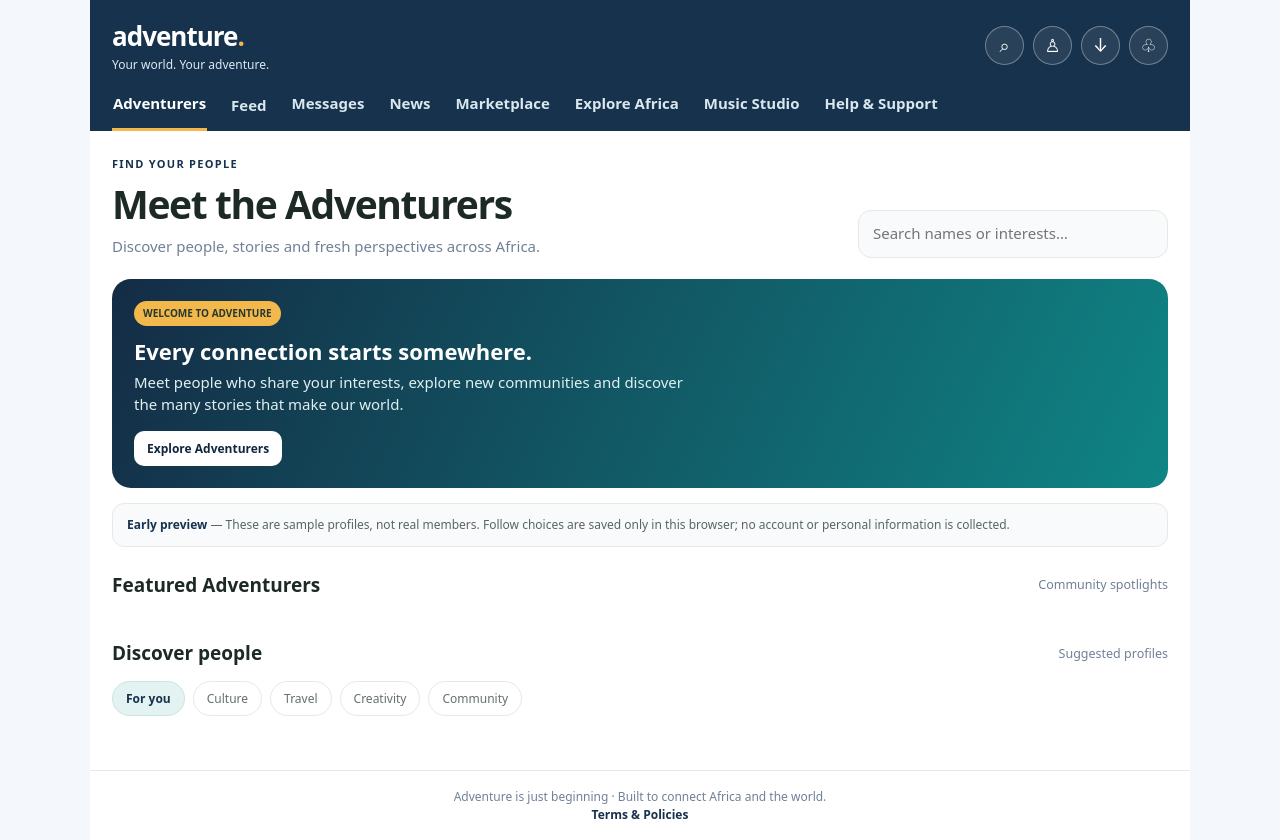
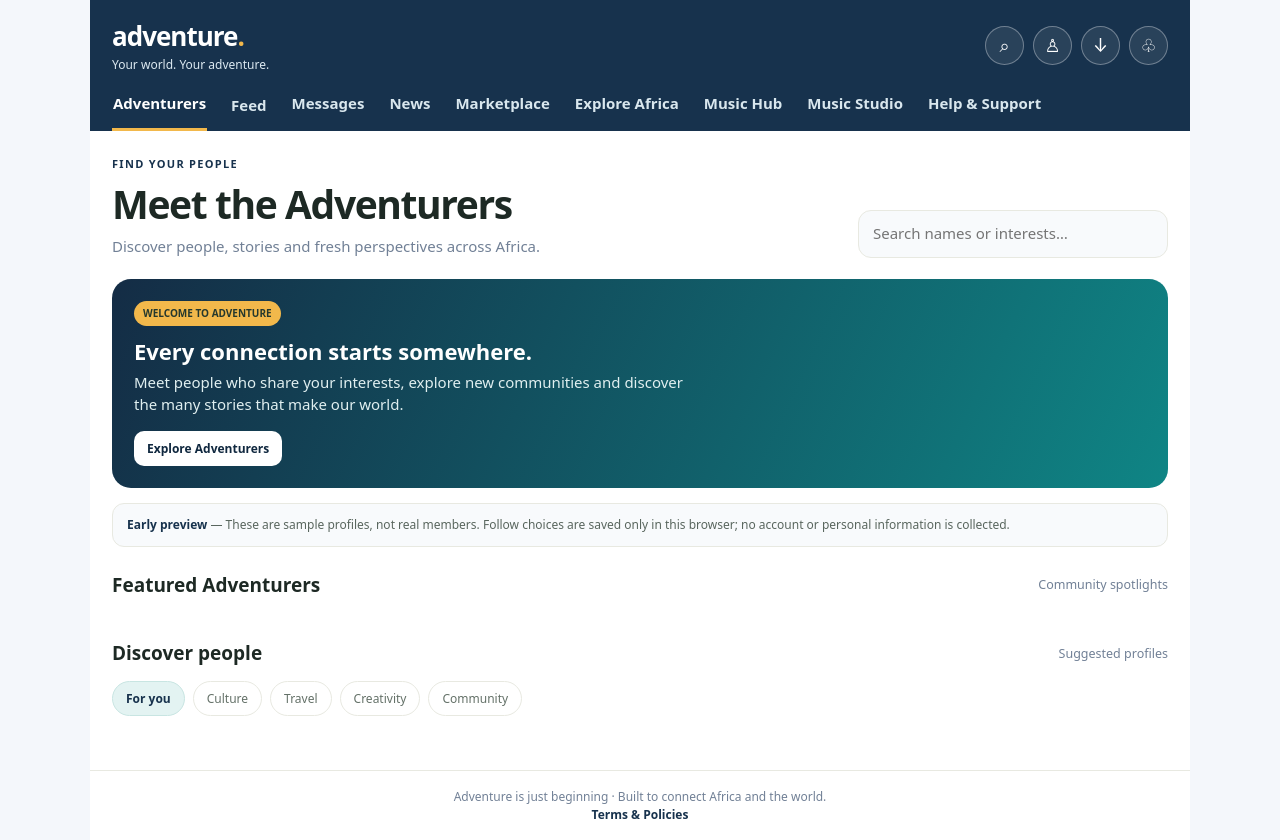
Before and after one commit to iyenagbegodswillgodswill-debug/-adventure-social, a plain HTML site: page index.html in a window 1280 px wide. Drawn offline with Linux system fonts and the light colour scheme; a script that the page names is missing.

Commit message:
Add Music Hub and separate Studio navigation

```diff
--- a/index.html
+++ b/index.html
@@ -23,7 +23,7 @@ footer{border-top:1px solid var(--line);padding:17px;text-align:center;color:var
 </style></head>
 <body><a class="skip-link" href="#main">Skip to content</a><div class="app">
 <header><div class="top"><div><div class="brand">adventure<span>.</span></div><div class="tag">Your world. Your adventure.</div></div><div class="actions"><button class="icon" aria-label="Search" onclick="document.querySelector('#search').focus()">⌕</button><a class="icon" href="./account.html" aria-label="Member sign in" title="Member sign in" style="display:grid;place-items:center;text-decoration:none">♙</a><button class="icon" id="install-app" aria-label="Install Adventure" title="Install Adventure">↓</button><a class="icon" href="./notifications.html" aria-label="Notifications" title="Notifications" style="display:grid;place-items:center;text-decoration:none">♧</a></div></div>
-<nav aria-label="Main navigation"><button class="active" aria-current="page" data-page="directory">Adventurers</button><button type="button" data-page="feed">Feed</button><a class="nav-link" href="./messages.html">Messages</a><a class="nav-link" href="./news.html">News</a><a class="nav-link" href="./marketplace.html">Marketplace</a><a class="nav-link" href="./discover.html">Explore Africa</a><a class="nav-link" href="./music.html">Music Studio</a><a class="nav-link" href="./support.html">Help &amp; Support</a></nav></header>
+<nav aria-label="Main navigation"><button class="active" aria-current="page" data-page="directory">Adventurers</button><button type="button" data-page="feed">Feed</button><a class="nav-link" href="./messages.html">Messages</a><a class="nav-link" href="./news.html">News</a><a class="nav-link" href="./marketplace.html">Marketplace</a><a class="nav-link" href="./discover.html">Explore Africa</a><a class="nav-link" href="./music.html">Music Hub</a><a class="nav-link" href="./studio.html">Music Studio</a><a class="nav-link" href="./support.html">Help &amp; Support</a></nav></header>
 <main id="main"><div id="directory-screen"><section class="intro"><div><div class="eyebrow">Find your people</div><h1>Meet the Adventurers</h1><p>Discover people, stories and fresh perspectives across Africa.</p></div><input id="search" class="search" type="search" placeholder="Search names or interests…" aria-label="Search adventurers"></section>
 <section class="hero"><span class="badge">WELCOME TO ADVENTURE</span><h2>Every connection starts somewhere.</h2><p>Meet people who share your interests, explore new communities and discover the many stories that make our world.</p><a class="hero-cta" href="#discover">Explore Adventurers</a></section>
 <section class="preview-note" role="note"><strong>Early preview</strong> — These are sample profiles, not real members. Follow choices are saved only in this browser; no account or personal information is collected.</section>
```
